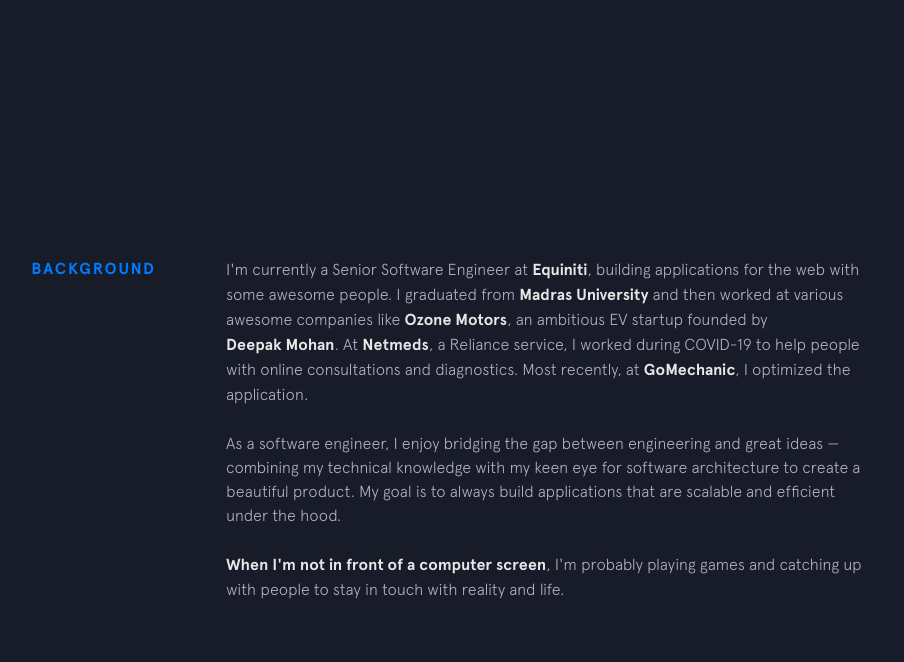
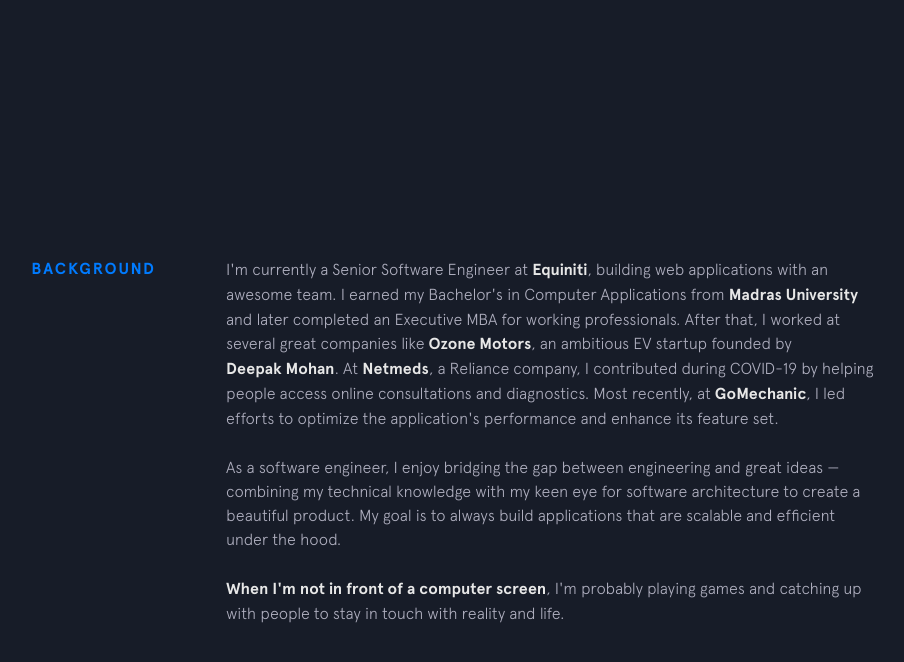
Before and after one commit to JeromeGNJ/JeromeGNJ.github.io, a Jekyll site: the page built from index.html, in a window 1280 px wide and 900 px high, scrolled down 743 px, cut to the strip 0-722 px from the top of the window. Shown: the top 662 px of the strip, without its empty margins (224-1128 px from the left). Built offline with Jekyll 4.4.1, drawn with Linux system fonts in a browser that asks for light colours; nearby versions of some CDN libraries.

Commit message:
Update background.html

```diff
--- a/_includes/background.html
+++ b/_includes/background.html
@@ -3,12 +3,12 @@
   <div class="section__content">
     <p>
       I'm currently a Senior Software Engineer at
-      <a class="underline-link" href="https://equiniti-india.com/" target="_blank">Equiniti</a>, building applications for the web with some awesome people. I graduated from
-      <a class="underline-link" href="https://www.unom.ac.in/" target="_blank">Madras University</a> and then worked at various awesome companies like
+      <a class="underline-link" href="https://equiniti-india.com/" target="_blank">Equiniti</a>, building web applications with an awesome team. I earned my Bachelor's in Computer Applications from
+      <a class="underline-link" href="https://www.unom.ac.in/" target="_blank">Madras University</a> and later completed an Executive MBA for working professionals. After that, I worked at several great companies like
       <a class="underline-link" href="https://www.ozonemotors.in/" target="_blank">Ozone Motors</a>, an ambitious EV startup founded by
       <a class="underline-link" href="https://www.linkedin.com/in/deepak-m-mohan/" target="_blank">Deepak Mohan</a>. At
-      <a class="underline-link" href="https://www.netmeds.com/" target="_blank">Netmeds</a>, a Reliance service, I worked during COVID-19 to help people with online consultations and diagnostics. Most recently, at
-      <a class="underline-link" href="http://gomechanic.in" target="_blank">GoMechanic</a>, I optimized the application.
+      <a class="underline-link" href="https://www.netmeds.com/" target="_blank">Netmeds</a>, a Reliance company, I contributed during COVID-19 by helping people access online consultations and diagnostics. Most recently, at
+      <a class="underline-link" href="http://gomechanic.in" target="_blank">GoMechanic</a>, I led efforts to optimize the application's performance and enhance its feature set.
     </p>
 
     <p>
```
